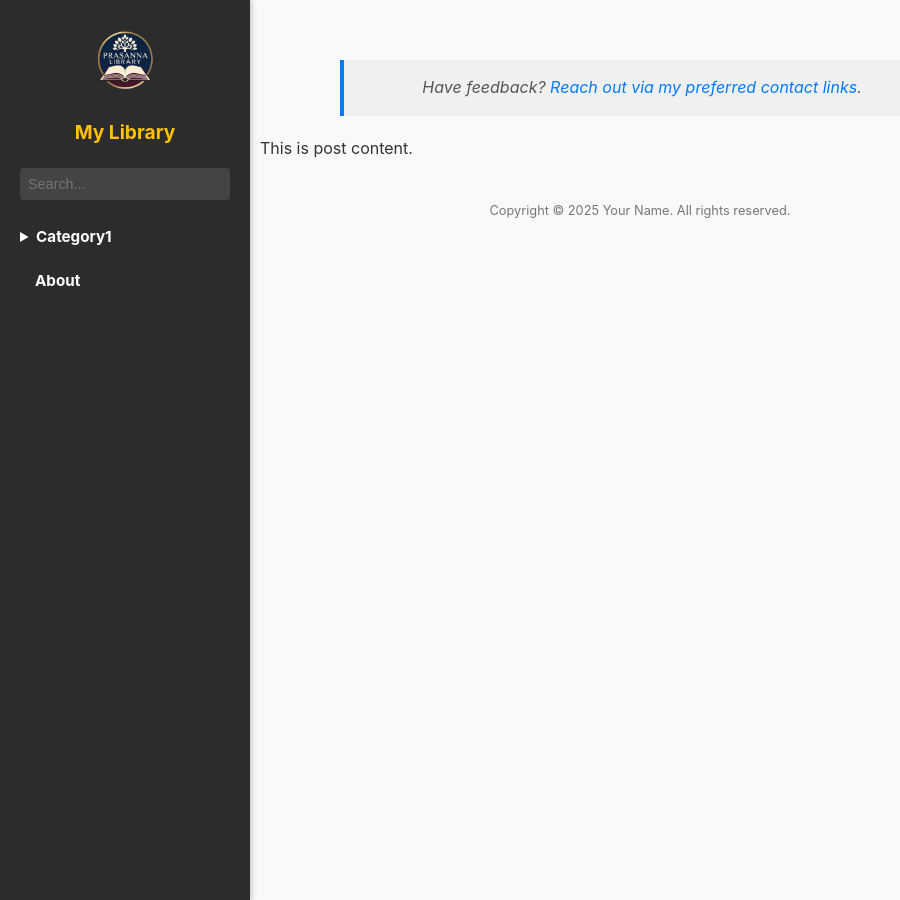
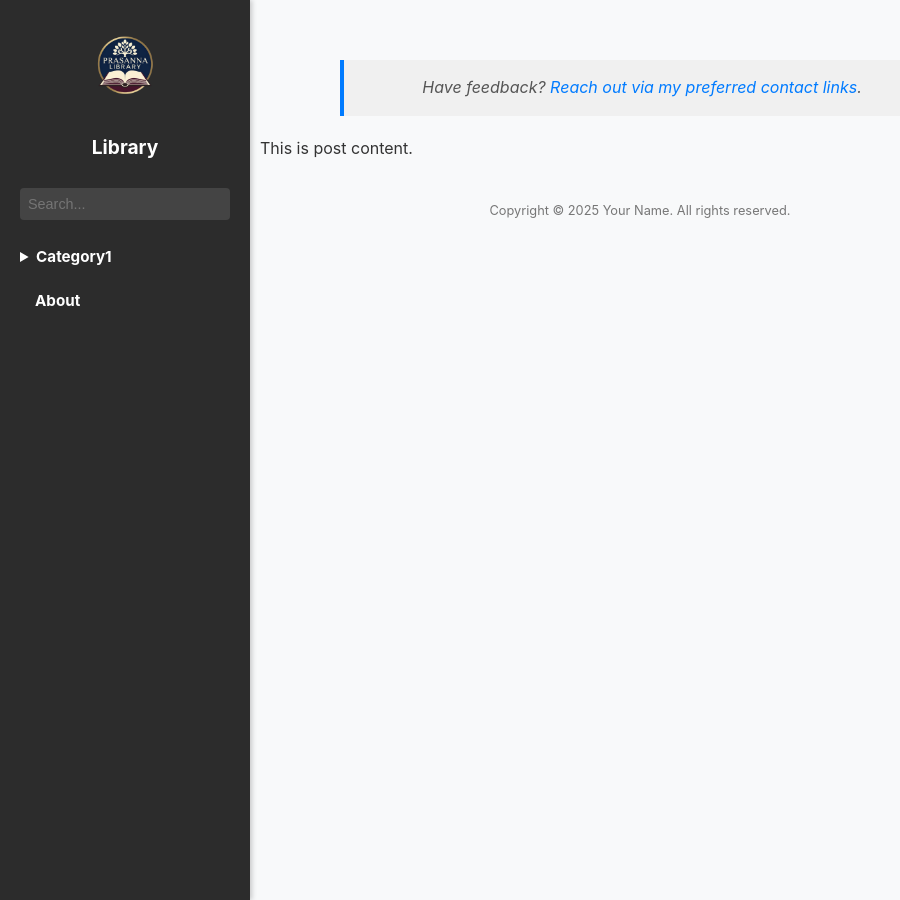
Before and after one commit to pbmundas/library, a Jekyll site: the page built from _posts/2025-09-22-example-post.md, in a window 1280 px wide. Shown: the whole page, without its empty margins (0-900 px from the left). Built offline with Jekyll 4.4.1, drawn with Linux system fonts in a browser that asks for light colours.

Commit message:
Update sidebar.html

```diff
--- a/_includes/sidebar.html
+++ b/_includes/sidebar.html
@@ -1,7 +1,7 @@
 <nav class="sidebar">
   <div class="logo">
-    <img src="{{ site.baseurl }}/assets/logo.png" alt="Logo">
-    <div class="site-name">My Library</div>
+    <a href="{{ site.baseurl }}/"><img src="{{ site.baseurl }}/assets/logo.png" alt="Logo"></a>
+    <div class="site-name"><a href="{{ site.baseurl }}/">Library</a></div>
   </div>
   <div class="search">
     <input type="text" placeholder="Search...">
```
